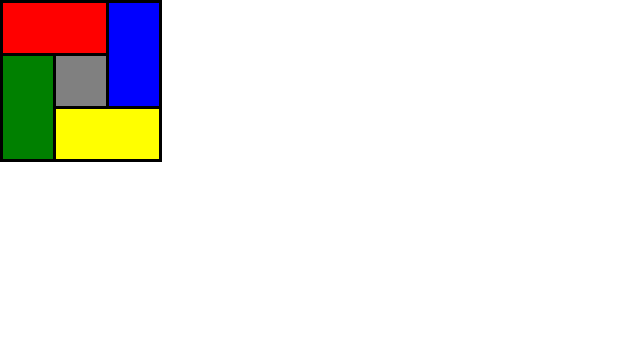
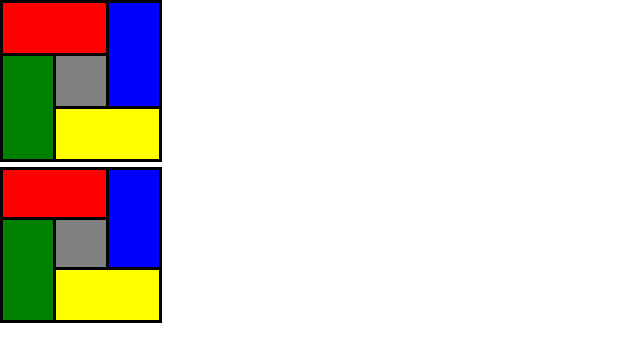
Before and after one commit to eyyMinda/Kursai, a plain HTML site: page CSS/Homework/index.html in a window 1280 px wide. Shown: the whole page, without its empty margins (0-640 px from the left). Drawn offline with Linux system fonts and the light colour scheme.

Commit message:
Homework

```diff
--- a/CSS/Homework/index.html
+++ b/CSS/Homework/index.html
@@ -9,23 +9,25 @@
 
 <body>
     <table>
-        <thead>
-
-        </thead>
-        <tbody>
         <tr>
-                <th class="red" rowspan="1" colspan="2"></th>
-                <th class="blue" rowspan="2" colspan="1"></th>
+            <th class="red" colspan="2"></th>
+            <th class="blue" rowspan="2"></th>
         </tr>
         <tr>
-                <th class="green" rowspan="2" colspan="1"></th>
-                <th class="gray" rowspan="1" colspan="1"></th>
+            <th class="green" rowspan="2"></th>
+            <th class="gray"></th>
         </tr>
         <tr>
-                <th class="yellow" rowspan="1" colspan="2"></th>
+            <th class="yellow" colspan="2"></th>
         </tr>
-
     </table>
+    <div id="flex-container">
+        <div class="flexRed flexItems"></div>
+        <div class="flexBlue flexItems"></div>
+        <div class="flexGreen flexItems"></div>
+        <div class="flexGray flexItems"></div>
+        <div class="flexYellow flexItems"></div>
+    </div>
 </body>
 
 </html>
--- a/CSS/Homework/style.css
+++ b/CSS/Homework/style.css
@@ -2,6 +2,7 @@ th {
     border: 3px solid black;
     width: 50px;
     height: 50px;
+    padding: 0;
 }
 
 .red {
@@ -19,3 +20,48 @@ background-color: red;
 .yellow {
     background: yellow;
 }
+/* Nemoku wrapint*/
+#flex-container {
+    display: flex;
+    flex-wrap: wrap;
+    width: 162px;
+    height: 153px;
+    margin-top: 5px;
+}
+
+.flexItems {
+    border: 3px solid black;
+}
+
+.flexRed {
+    background: red;
+    width: 103px;
+    height: 50px;
+    margin-bottom: -56px;
+}
+.flexBlue {
+    background: blue;
+    width: 50px;
+    height: 100px;
+    margin-bottom: -56px;
+    margin-left: -3px;
+}
+.flexGreen {
+    background: green;
+    width: 50px;
+    height: 100px;
+    margin-right: -3px;
+    margin-bottom: -103px;
+}
+.flexGray {
+    background: gray;
+    width: 50px;
+    height: 50px;
+    margin-bottom: -6px;
+}
+.flexYellow {
+    background: yellow;
+    width: 103px;
+    height: 50px;
+    margin-left: 53px;
+}
```
Lines whose indentation alone changed are shown as unchanged.
